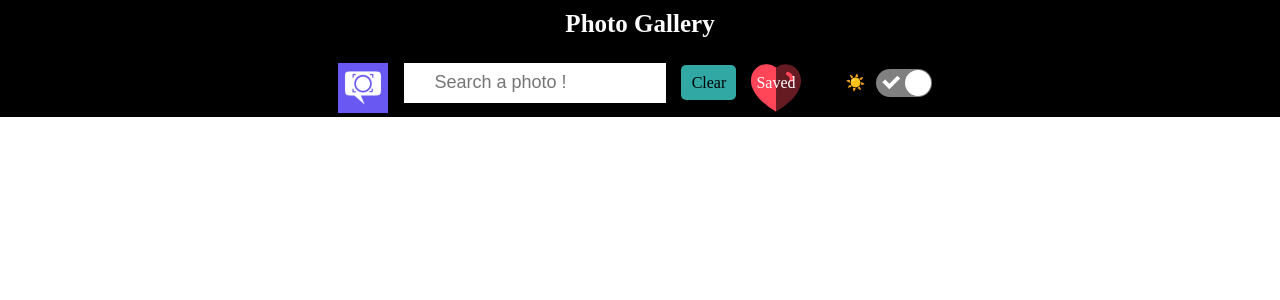
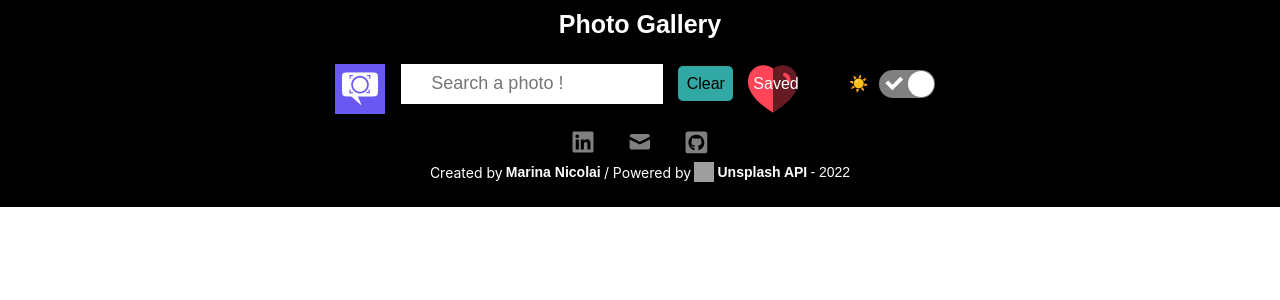
Before and after one commit to marinanicolai/unsplash-hooks-portofolio, a React (Create React App) app: page / in a window 1280 px wide. Shown: the top 300 px of the page. Built offline with nearby package versions, Linux system fonts and the light colour scheme; no server answers; grey boxes are pictures that could not be loaded.

Commit message:
adding the footer

```diff
--- a/package.json
+++ b/package.json
@@ -6,12 +6,14 @@
     "@testing-library/jest-dom": "^5.16.4",
     "@testing-library/react": "^13.1.1",
     "@testing-library/user-event": "^13.5.0",
+    "ant": "^0.2.0",
+    "antd": "^5.0.4",
     "axios": "^0.27.2",
     "dotenv": "^16.0.0",
     "rc-slider": "^10.0.0",
     "react": "^18.1.0",
     "react-dom": "^18.1.0",
-    "react-icons": "^4.3.1",
+    "react-icons": "^4.7.1",
     "react-router-dom": "^6.3.0",
     "react-scripts": "5.0.1",
     "react-slick": "^0.29.0",
--- a/src/App.css
+++ b/src/App.css
@@ -1,4 +1,5 @@
 * {
+  font-family: 'Exo', sans-serif;
   margin: 0;
   padding: 0;
   box-sizing: border-box;
--- a/src/App.js
+++ b/src/App.js
@@ -11,6 +11,7 @@ import Home from "./pages/Home";
 import User from "./pages/User";
 import Photo from "./pages/Photo";
 import Intro from "./components/Intro";
+import Footer from "./components/Footer";
 import { ThemeContext } from "./components/Context/Context";
 
 function App() {
@@ -38,6 +39,7 @@ function App() {
             </Routes>
           </BrowserRouter>
         </StorageProvider>
+        <Footer />
       </div>
     </ThemeContext.Provider>
   );
--- /dev/null
+++ b/src/components/Footer/Footer.styles.js
@@ -0,0 +1,35 @@
+import styled from "styled-components";
+import { Row } from "antd";
+
+export const Container = styled.div`
+  border-radius: 0.75rem;
+  margin-bottom: 1rem;
+`;
+
+export const SocialMediaRow = styled(Row)`
+  padding-top: 0.3rem;
+  justify-content: center;
+  align-items: center;
+
+  a {
+    padding-top: 0.2rem;
+    margin: 0.2rem 1rem;
+    color: #808080;
+  }
+`;
+
+export const InfoRow = styled(Row)`
+  padding-bottom: 0.5rem;
+  justify-content: center;
+  align-items: center;
+  strong {
+    padding: 0.2rem;
+  }
+`;
+
+export const Img = styled.div`
+  display: flex;
+  height: 20px;
+  width: 20px;
+  margin-left: 0.2rem;
+`;
--- /dev/null
+++ b/src/components/Footer/index.js
@@ -0,0 +1,47 @@
+import React from "react";
+import { FaLinkedin, FaGithubSquare } from "react-icons/fa";
+import { HiMail } from "react-icons/hi";
+
+import { Container, SocialMediaRow, InfoRow, Img } from "./Footer.styles";
+
+const Footer = () => {
+  return (
+    <>
+      <Container>
+        <SocialMediaRow>
+          <a
+            href="https://www.linkedin.com/in/marina-nicolai-b627b1128/"
+            target="_blank"
+            rel="noreferrer"
+          >
+            <FaLinkedin size="1.5rem" />
+          </a>
+          <a href="mailto:nicolaimarina@gmail.com">
+            <HiMail size="1.6rem" />
+          </a>
+          <a
+            href="https://github.com/marinanicolai"
+            target="_blank"
+            rel="noreferrer"
+          >
+            <FaGithubSquare size="1.55rem" />
+          </a>
+        </SocialMediaRow>
+        <InfoRow>
+          Created by <strong>Marina Nicolai</strong>/ Powered by
+          <Img>
+            <img
+              src="https://dka575ofm4ao0.cloudfront.net/pages-transactional_logos/retina/30581/Unsplash_Symbol.png"
+              alt="Unsplash"
+              width="100%"
+            />
+          </Img>
+          <strong>Unsplash API</strong>
+          <span className={"hide-xs"}> - 2022</span>
+        </InfoRow>
+      </Container>
+    </>
+  );
+};
+
+export default Footer;
--- a/src/components/Nav/Nav.styles.js
+++ b/src/components/Nav/Nav.styles.js
@@ -1,7 +1,6 @@
 import styled from "styled-components";
 
 export const Navigation = styled.div`
-  font-family: "Times New Roman";
   font-size: 1em;
   display: flex;
   align-items: center;
@@ -9,7 +8,6 @@ export const Navigation = styled.div`
 
 export const CameraImage = styled.div`
   padding-top: 15px;
-  background-image: url(${(props) => props.img});
 `;
 
 export const Image = styled.img`
@@ -21,5 +19,4 @@ export const Image = styled.img`
 export const HeartImage = styled.div`
   width: 5px;
   padding-top: 15px;
-  background-image: url(${(props) => props.img});
 `;
--- a/src/components/SearchBar/SearchBar.styles.js
+++ b/src/components/SearchBar/SearchBar.styles.js
@@ -30,7 +30,6 @@ export const OuterBox = styled.div`
 `;
 
 export const Button = styled.button`
-  font-family: "Times New Roman";
   font-size: 1em;
   height: 35px;
   width: 55px;
```
Also changed, not shown: 1 other file (tests, documents, lock files or other folders).
